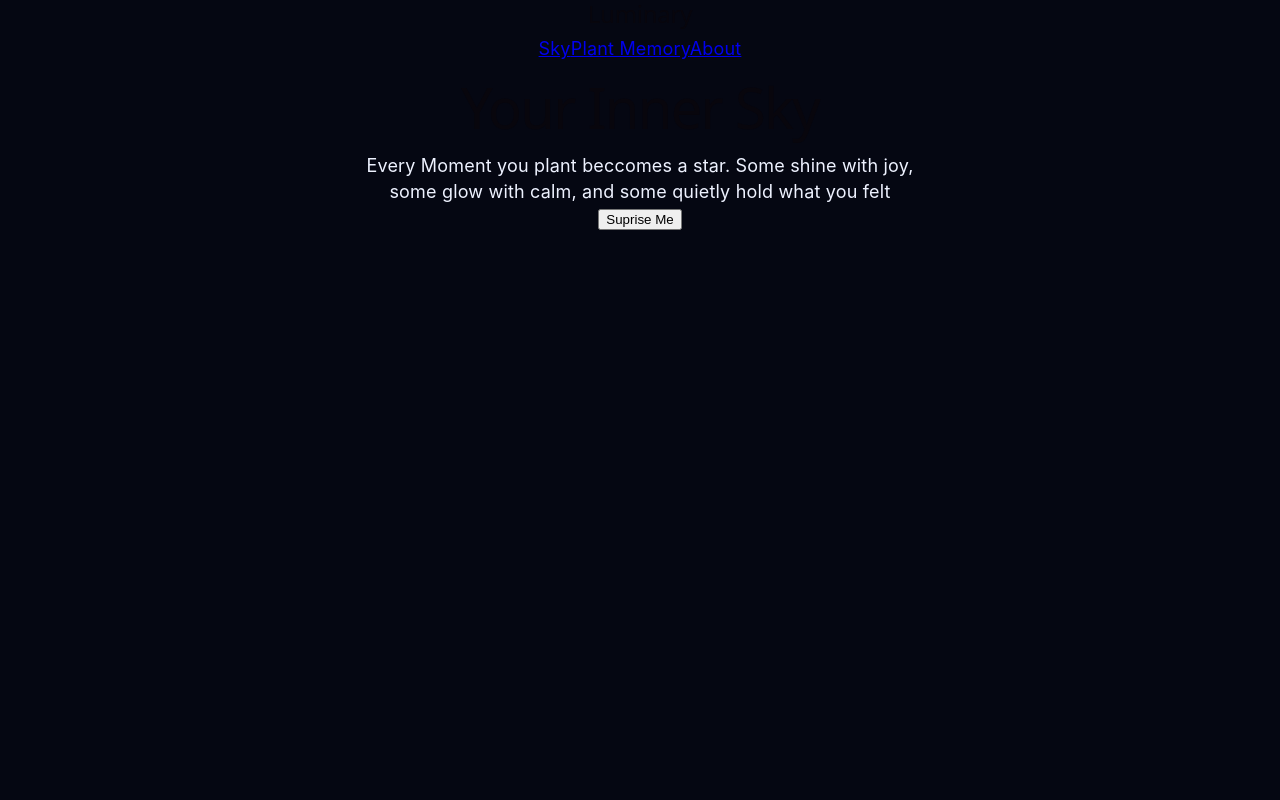
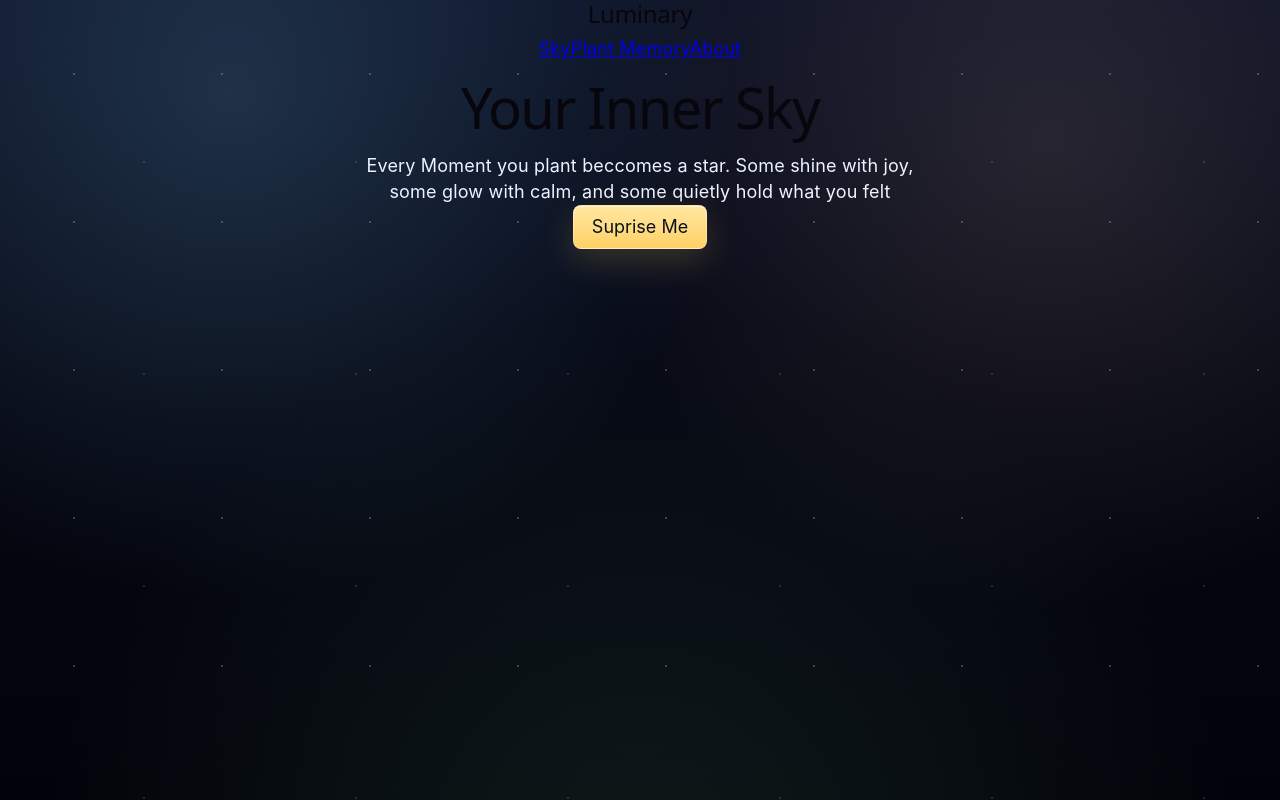
Before and after one commit to srinivasagudi0/-Luminary-Your-Inner-Life-as-a-Night-Sky, a React (Vite) app: page / in a window 1280 px wide. Built offline with nearby package versions, Linux system fonts and the light colour scheme.

Commit message:
continued  on how body should look, and button and added added appp background

```diff
--- a/src/App.css
+++ b/src/App.css
@@ -29,17 +29,76 @@
 }
 
 html {
+  min-height: 100%;
+  background: var(--bg);
+}
+
+body {
   min-width: 320px;
   min-height: 100svh;
   margin: 0;
   color: var(--text);
+  background:
+    radial-gradient(circle at 18% 12%, rgba(125, 211, 252, 0.18), transparent 28rem),
+    radial-gradient(circle at 82% 18%, rgba(255, 209, 182, 0.12), transparent 26rem),
+    radial-gradient(circle at 50% 115%, rgba(134, 239, 172, 0.1), transparent 34rem),
+    linear-gradient(180deg, #0b1024 0%, #050712 52%, #02030a 100%);
+  overflow-x: hidden;
+  }
 
-  background:
-    radial-gradient(circle at 18% 12%, rgba(125,211,25, 0.18), transparent 28rem),
-    radial-gradient(circle at 82% 18%, rgba(255, 209, 102, 0.12), transparent 26rem),
-    radial-gradient(circle at 50% 150%, rgba(134, 239, 172, 0.1), transparent 34rem),
-    linear-gradient(180deg, #0b1024, 0%, #050712 52%, #02020a 100%);
+body::before {
+  content: "";
+  position: fixed;
+  inset: 0;
+  background-image:
+    radial-gradient(circle, rgba(255, 255, 255, 0.82) 0 1px, transparent 1.5px),
+    radial-gradient(circle, rgba(255, 255, 255, 0.48) 0 1px, transparent 1.4px);
+  background-position:
+    0 0,
+    38px 56px;
+  background-size: 148px 148px, 212px 212px;
+
+  opacity: 0.26;
+  mask-image: linear0gradient(to bottom, black 0%, black 70%, transparent 100%);
 }
 
+button,
+textarea {
+  font: inherit;
+}
 
-/* DOne with css for  today, will conitnue the rest of it from tommorow. */
+button {
+  min-height: 44px;
+  padding: 0 18px;
+  color: #08111f;
+  background: linear-gradient(180deg, #ffe7a0 0%, #ffd166 100%);
+  border: 1px solid rgba(255, 255, 255, 0.34);
+  border-radius: var(--radius);
+  box-shadow:
+    0 12px 34px rgba(255, 209, 102, 0.18),
+    inset 0 1px 0 rgba(255, 255, 255, 0.55);
+    cursor: pointer;
+    transition:
+      transform 160ms ease,
+      box-shadow 160ms ease,
+      filter 160ms ease;
+}
+
+button:hover {
+  transform: translateY(-1px);
+  filter: brightness(1.04);
+  box-shadow:
+    0 16px 44px rgba(255, 209, 102, 0.25),
+    inset 0 1px 0 rgba(255, 255, 255, 0.65);
+}
+
+button:active {
+  transform: translateY(0);
+}
+
+button:focus-visible,
+textarea:focus-visible,
+a:focus-visible {
+  outline: 2px solid var(--blue);
+  outline-offset: 3px;
+}
```
